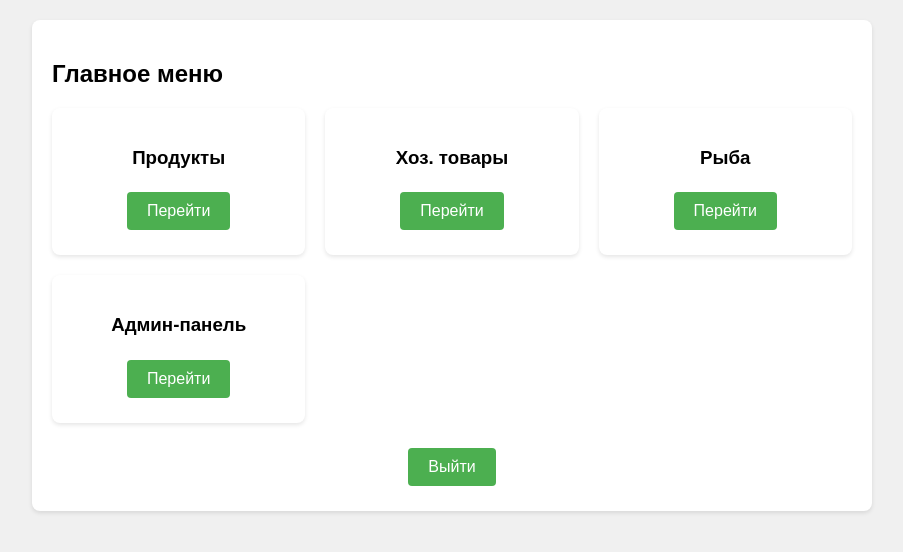
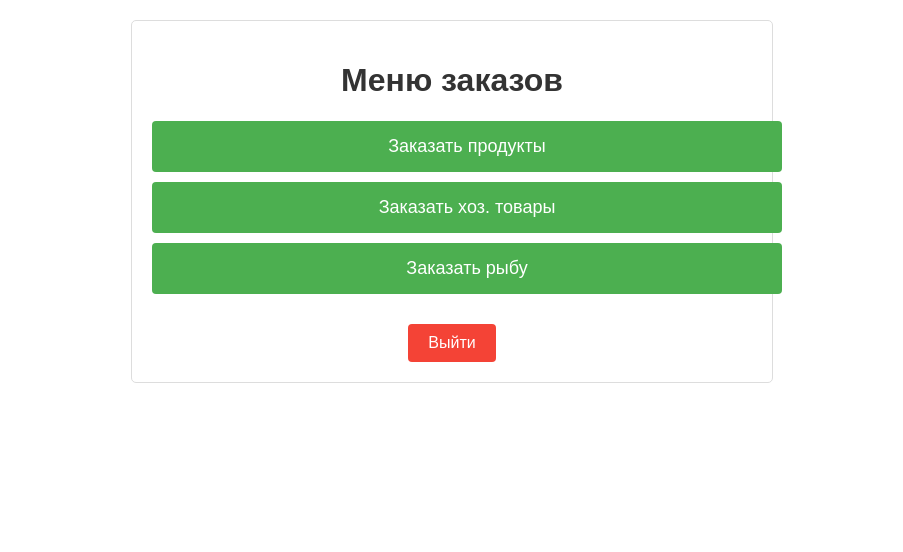
Before and after one commit to vladimir669/dikiyrpk.tech, a Flask app: page /menu in a window 1280 px wide. Shown: the top 552 px of the page, without its empty margins (188-1091 px from the left). Run offline with Flask 2, Linux system fonts and the light colour scheme; the visitor is signed in with stand-in values (Sample User, id 1).

Commit message:
Update menu.html

```diff
--- a/templates/menu.html
+++ b/templates/menu.html
@@ -1,28 +1,60 @@
-{% extends "base.html" %}
+<!DOCTYPE html>
+<html>
+<head>
+    <title>Меню</title>
+    <meta name="viewport" content="width=device-width, initial-scale=1">
+    <style>
+        body {
+            font-family: Arial, sans-serif;
+            margin: 0;
+            padding: 20px;
+            text-align: center;
+        }
+        .container {
+            max-width: 600px;
+            margin: 0 auto;
+            padding: 20px;
+            border: 1px solid #ddd;
+            border-radius: 5px;
+        }
+        h1 {
+            color: #333;
+        }
+        .menu-btn {
+            display: block;
+            width: 100%;
+            padding: 15px;
+            margin: 10px 0;
+            background-color: #4CAF50;
+            color: white;
+            text-decoration: none;
+            border-radius: 4px;
+            font-size: 18px;
+            text-align: center;
+        }
+        .menu-btn:hover {
+            background-color: #45a049;
+        }
+        .logout-btn {
+            display: inline-block;
+            padding: 10px 20px;
+            margin-top: 20px;
+            background-color: #f44336;
+            color: white;
+            text-decoration: none;
+            border-radius: 4px;
+        }
+    </style>
+</head>
+<body>
+    <div class="container">
+        <h1>Меню заказов</h1>
 
-{% block title %}Главное меню{% endblock %}
+        <a href="/products" class="menu-btn">Заказать продукты</a>
+        <a href="/hoz" class="menu-btn">Заказать хоз. товары</a>
+        <a href="/fish" class="menu-btn">Заказать рыбу</a>
 
-{% block content %}
-<h2>Главное меню</h2>
-<div class="menu-grid">
-    <div class="menu-item">
-        <h3>Продукты</h3>
-        <a href="{{ url_for('products') }}" class="button">Перейти</a>
+        <a href="/logout" class="logout-btn">Выйти</a>
     </div>
-    <div class="menu-item">
-        <h3>Хоз. товары</h3>
-        <a href="{{ url_for('hoz') }}" class="button">Перейти</a>
-    </div>
-    <div class="menu-item">
-        <h3>Рыба</h3>
-        <a href="{{ url_for('fish') }}" class="button">Перейти</a>
-    </div>
-    <div class="menu-item">
-        <h3>Админ-панель</h3>
-        <a href="{{ url_for('admin') }}" class="button">Перейти</a>
-    </div>
-</div>
-<div style="margin-top: 20px; text-align: center;">
-    <a href="{{ url_for('logout') }}" class="button">Выйти</a>
-</div>
-{% endblock %}
+</body>
+</html>
```
